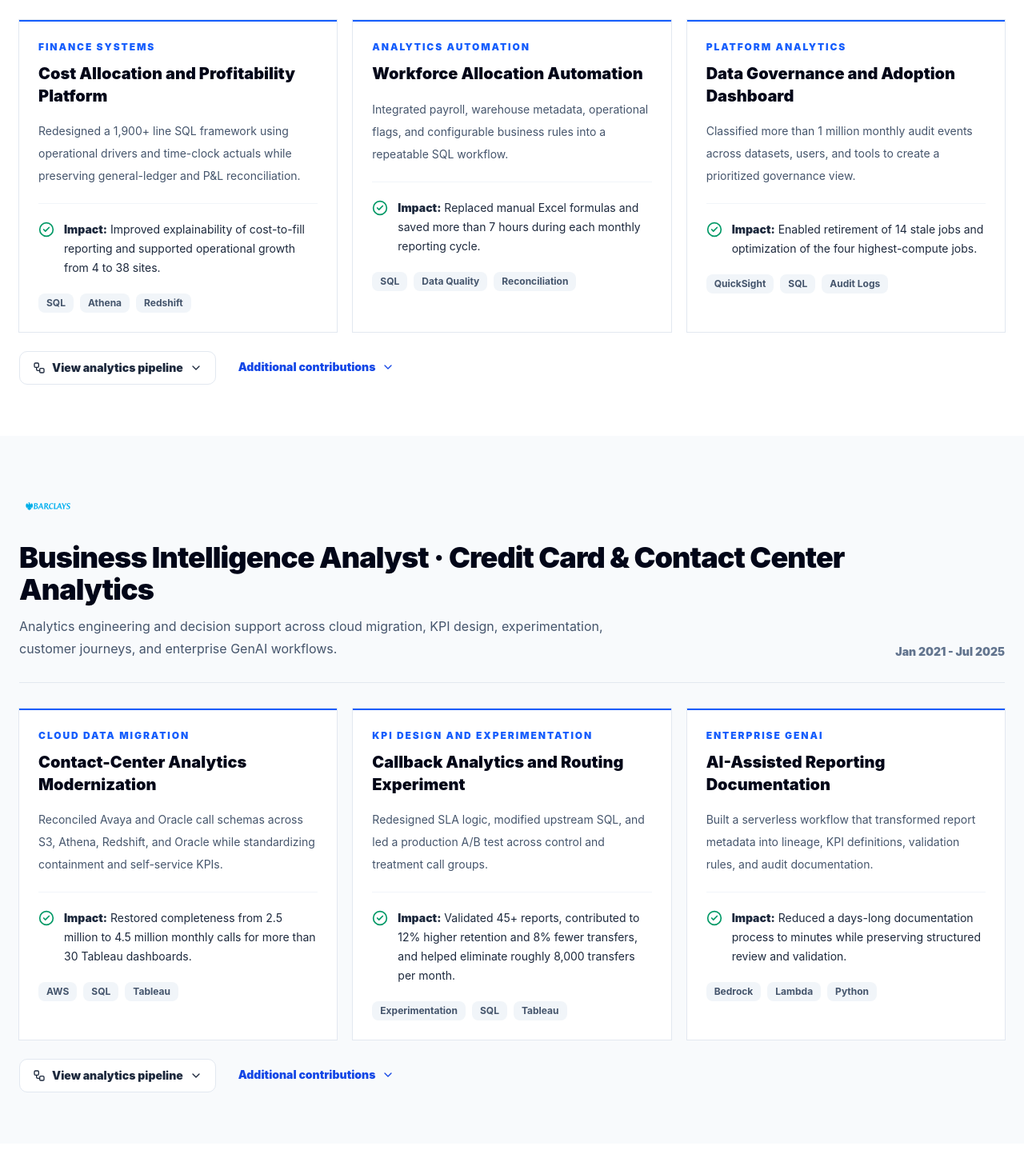
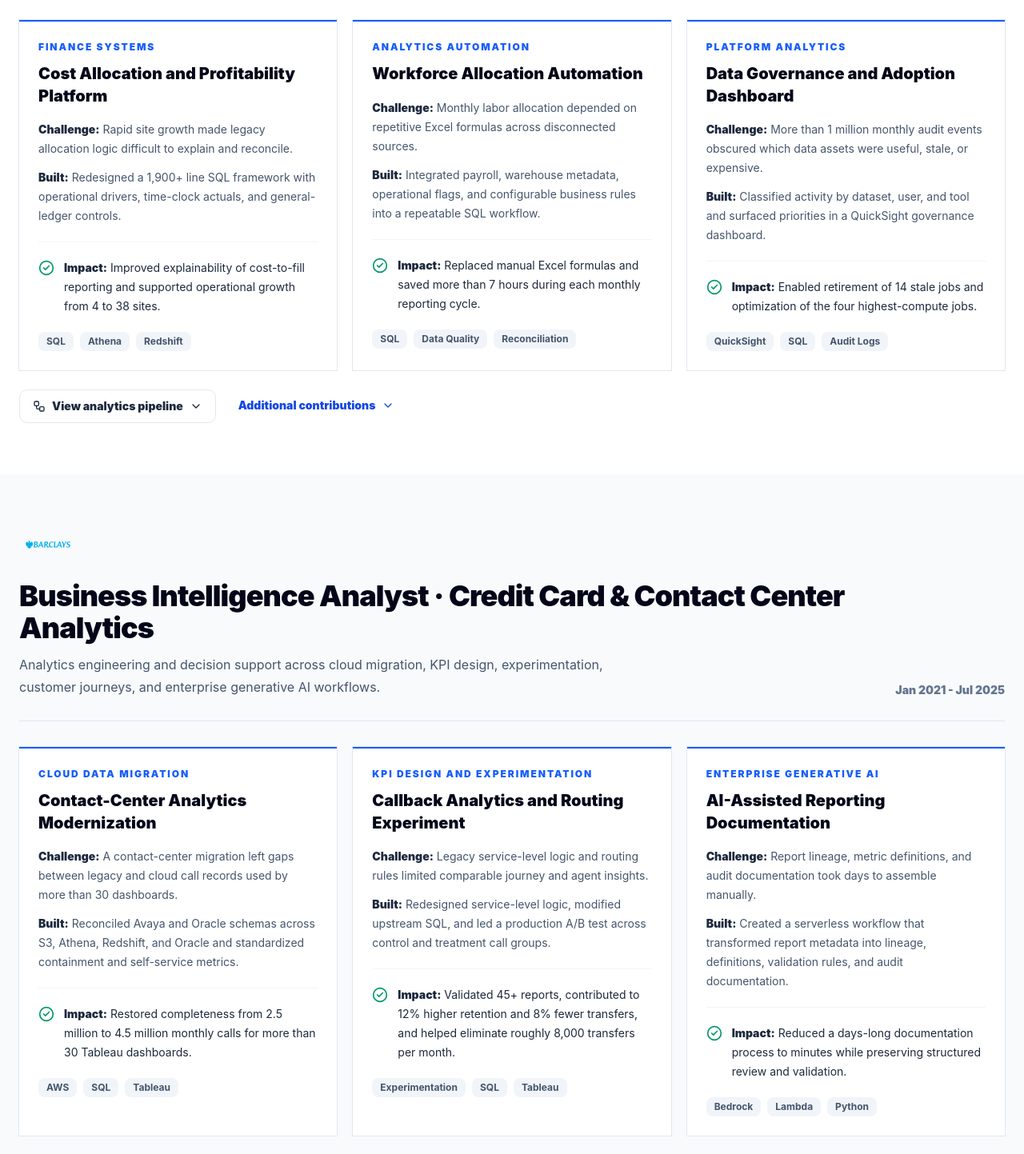
Before and after one commit to Maddy123-sehg/madhvika-portfolio, a Next.js app: page / in a window 1280 px wide. Shown: the part 1560-3003 px from the top of the page at 80% size. Built offline with nearby package versions, Linux system fonts and the light colour scheme.

Commit message:
Clarify experience challenges and expand technical terms

```diff
--- a/app/page.tsx
+++ b/app/page.tsx
@@ -23,7 +23,8 @@ const resumePdf = "/Madhvika-Sehgal-Resume-2026.pdf";
 type ExperienceProject = {
   category: string;
   title: string;
-  technical: string;
+  challenge: string;
+  built: string;
   impact: string;
   tools: string[];
 };
@@ -39,8 +40,10 @@ const amazonProjects: ExperienceProject[] = [
   {
     category: "Finance systems",
     title: "Cost Allocation and Profitability Platform",
-    technical:
-      "Redesigned a 1,900+ line SQL framework using operational drivers and time-clock actuals while preserving general-ledger and P&L reconciliation.",
+    challenge:
+      "Rapid site growth made legacy allocation logic difficult to explain and reconcile.",
+    built:
+      "Redesigned a 1,900+ line SQL framework with operational drivers, time-clock actuals, and general-ledger controls.",
     impact:
       "Improved explainability of cost-to-fill reporting and supported operational growth from 4 to 38 sites.",
     tools: ["SQL", "Athena", "Redshift"],
@@ -48,7 +51,9 @@ const amazonProjects: ExperienceProject[] = [
   {
     category: "Analytics automation",
     title: "Workforce Allocation Automation",
-    technical:
+    challenge:
+      "Monthly labor allocation depended on repetitive Excel formulas across disconnected sources.",
+    built:
       "Integrated payroll, warehouse metadata, operational flags, and configurable business rules into a repeatable SQL workflow.",
     impact:
       "Replaced manual Excel formulas and saved more than 7 hours during each monthly reporting cycle.",
@@ -57,8 +62,10 @@ const amazonProjects: ExperienceProject[] = [
   {
     category: "Platform analytics",
     title: "Data Governance and Adoption Dashboard",
-    technical:
-      "Classified more than 1 million monthly audit events across datasets, users, and tools to create a prioritized governance view.",
+    challenge:
+      "More than 1 million monthly audit events obscured which data assets were useful, stale, or expensive.",
+    built:
+      "Classified activity by dataset, user, and tool and surfaced priorities in a QuickSight governance dashboard.",
     impact:
       "Enabled retirement of 14 stale jobs and optimization of the four highest-compute jobs.",
     tools: ["QuickSight", "SQL", "Audit Logs"],
@@ -75,8 +82,10 @@ const barclaysProjects: ExperienceProject[] = [
   {
     category: "Cloud data migration",
     title: "Contact-Center Analytics Modernization",
-    technical:
-      "Reconciled Avaya and Oracle call schemas across S3, Athena, Redshift, and Oracle while standardizing containment and self-service KPIs.",
+    challenge:
+      "A contact-center migration left gaps between legacy and cloud call records used by more than 30 dashboards.",
+    built:
+      "Reconciled Avaya and Oracle schemas across S3, Athena, Redshift, and Oracle and standardized containment and self-service metrics.",
     impact:
       "Restored completeness from 2.5 million to 4.5 million monthly calls for more than 30 Tableau dashboards.",
     tools: ["AWS", "SQL", "Tableau"],
@@ -84,17 +93,21 @@ const barclaysProjects: ExperienceProject[] = [
   {
     category: "KPI design and experimentation",
     title: "Callback Analytics and Routing Experiment",
-    technical:
-      "Redesigned SLA logic, modified upstream SQL, and led a production A/B test across control and treatment call groups.",
+    challenge:
+      "Legacy service-level logic and routing rules limited comparable journey and agent insights.",
+    built:
+      "Redesigned service-level logic, modified upstream SQL, and led a production A/B test across control and treatment call groups.",
     impact:
       "Validated 45+ reports, contributed to 12% higher retention and 8% fewer transfers, and helped eliminate roughly 8,000 transfers per month.",
     tools: ["Experimentation", "SQL", "Tableau"],
   },
   {
-    category: "Enterprise GenAI",
+    category: "Enterprise generative AI",
     title: "AI-Assisted Reporting Documentation",
-    technical:
-      "Built a serverless workflow that transformed report metadata into lineage, KPI definitions, validation rules, and audit documentation.",
+    challenge:
+      "Report lineage, metric definitions, and audit documentation took days to assemble manually.",
+    built:
+      "Created a serverless workflow that transformed report metadata into lineage, definitions, validation rules, and audit documentation.",
     impact:
       "Reduced a days-long documentation process to minutes while preserving structured review and validation.",
     tools: ["Bedrock", "Lambda", "Python"],
@@ -102,8 +115,8 @@ const barclaysProjects: ExperienceProject[] = [
 ];
 
 const barclaysAdditional = [
-  "Reconstructed customer journeys with SQL event sequencing across IVR, queue, callback, and servicing outcomes.",
-  "Created a normalized agent-performance index combining sentiment, CSAT, and NPS to extend comparable scoring to the full agent base.",
+  "Reconstructed customer journeys with SQL event sequencing across interactive voice response, queue, callback, and servicing outcomes.",
+  "Created a normalized agent-performance index combining sentiment, customer satisfaction, and Net Promoter Score to extend comparable scoring to the full agent base.",
 ];
 
 const pipelineFlows = {
@@ -134,7 +147,7 @@ const capabilityGroups = [
     title: "Cloud and Engineering",
     description: "Reliable analytics workflows with validation, automation, and traceability.",
     icon: Code2,
-    skills: ["AWS", "Athena", "Redshift", "S3 and Lambda", "Python and pandas", "DAG-Based Orchestration", "Data Quality", "Git"],
+    skills: ["AWS", "Athena", "Redshift", "S3 and Lambda", "Python and pandas", "Workflow Orchestration", "Data Quality", "Git"],
   },
   {
     title: "Analytics and Decisions",
@@ -162,7 +175,7 @@ const aiCapabilities = [
     href: "https://github.com/Maddy123-sehg/analytics-investigation-agent",
   },
   {
-    title: "Enterprise GenAI Workflows",
+    title: "Enterprise Generative AI Workflows",
     tools: "Amazon Bedrock · Claude · Lambda · S3",
     description:
       "Transform reporting metadata into lineage, KPI definitions, validation rules, audit documentation, and structured summaries.",
@@ -288,7 +301,10 @@ function ExperienceProjectCard({ project }: { project: ExperienceProject }) {
     <article className="flex h-full flex-col border-t-2 border-blue-600 bg-white p-6 ring-1 ring-slate-200">
       <p className="text-xs font-black uppercase tracking-[0.16em] text-blue-600">{project.category}</p>
       <h3 className="mt-3 text-xl font-black leading-snug text-slate-950">{project.title}</h3>
-      <p className="mt-4 text-sm leading-7 text-slate-600">{project.technical}</p>
+      <div className="mt-4 space-y-3 text-sm leading-6 text-slate-600">
+        <p><span className="font-black text-slate-800">Challenge:</span> {project.challenge}</p>
+        <p><span className="font-black text-slate-800">Built:</span> {project.built}</p>
+      </div>
       <div className="mt-5 flex gap-3 border-t border-slate-100 pt-5 text-sm leading-6 text-slate-800">
         <CheckCircle2 className="mt-0.5 h-5 w-5 shrink-0 text-emerald-600" />
         <p><span className="font-black">Impact:</span> {project.impact}</p>
@@ -401,7 +417,7 @@ function ExperienceSection() {
         logoAlt="Barclays"
         role="Business Intelligence Analyst · Credit Card & Contact Center Analytics"
         dates="Jan 2021 - Jul 2025"
-        summary="Analytics engineering and decision support across cloud migration, KPI design, experimentation, customer journeys, and enterprise GenAI workflows."
+        summary="Analytics engineering and decision support across cloud migration, KPI design, experimentation, customer journeys, and enterprise generative AI workflows."
         projects={barclaysProjects}
         additional={barclaysAdditional}
         pipeline={pipelineFlows.barclays}
@@ -550,9 +566,9 @@ function CareerFoundationSection() {
           <Image src="/logos/Accenture.svg" alt="Accenture" width={190} height={60} className="h-12 w-auto object-contain" />
           <div>
             <p className="text-xs font-black uppercase tracking-[0.18em] text-slate-500">Career foundation</p>
-            <h2 className="mt-2 text-xl font-black text-slate-950">Business Analysis and SAP MM</h2>
+            <h2 className="mt-2 text-xl font-black text-slate-950">Business Analysis and SAP Materials Management</h2>
             <p className="mt-2 leading-7 text-slate-600">
-              Earlier enterprise consulting experience across requirements, process mapping, UAT, stakeholder coordination, and procure-to-pay workflows.
+              Earlier enterprise consulting experience across requirements, process mapping, user acceptance testing, stakeholder coordination, and procure-to-pay workflows.
             </p>
           </div>
         </div>
@@ -567,7 +583,7 @@ function ContactSection() {
       <div className="mx-auto max-w-7xl px-5 sm:px-6">
         <div className="grid gap-8 bg-slate-950 p-7 text-white sm:p-9 lg:grid-cols-[1.25fr_.75fr] lg:items-center">
           <div>
-            <p className="text-xs font-black uppercase tracking-[0.2em] text-blue-300">Open to mid-level BIE opportunities</p>
+            <p className="text-xs font-black uppercase tracking-[0.2em] text-blue-300">Open to mid-level business intelligence opportunities</p>
             <h2 className="mt-3 text-3xl font-black tracking-tight sm:text-4xl">Business Intelligence Engineer</h2>
             <p className="mt-4 max-w-3xl leading-7 text-slate-300">
               Interested in roles focused on SQL, cloud data systems, BI delivery, experimentation, financial and operational analytics, and applied AI.
```
